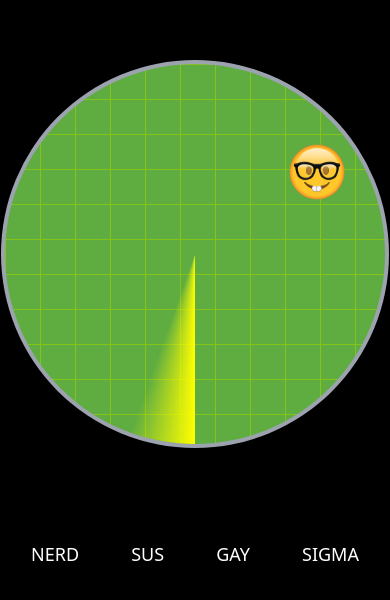
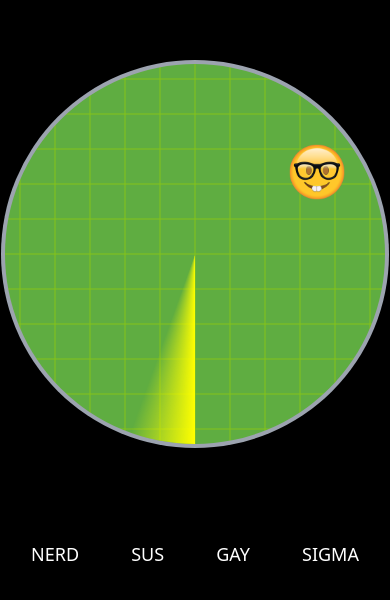
Before and after one commit to IgnisDa/nerdar, a SvelteKit app: page / in a window 390 px wide. Shown: the part 106-706 px from the top of the page. Built offline with nearby package versions, Linux system fonts and the light colour scheme; what tailwindcss-debug-screens would draw is missing.

Commit message:
perfected grid for mobile devices

```diff
--- a/src/routes/+page.svelte
+++ b/src/routes/+page.svelte
@@ -56,6 +56,12 @@
         background-size: 35px 35px, 35px 35px, 20px 20px;
     }
 
+    @media (max-width: 640px) {
+        .radar {
+            background-position: 14.5px 14.5px;
+        }
+    }
+
     .radar-line {
         background: conic-gradient(yellow, transparent 20deg);
         animation: scan 5s linear infinite;
```
